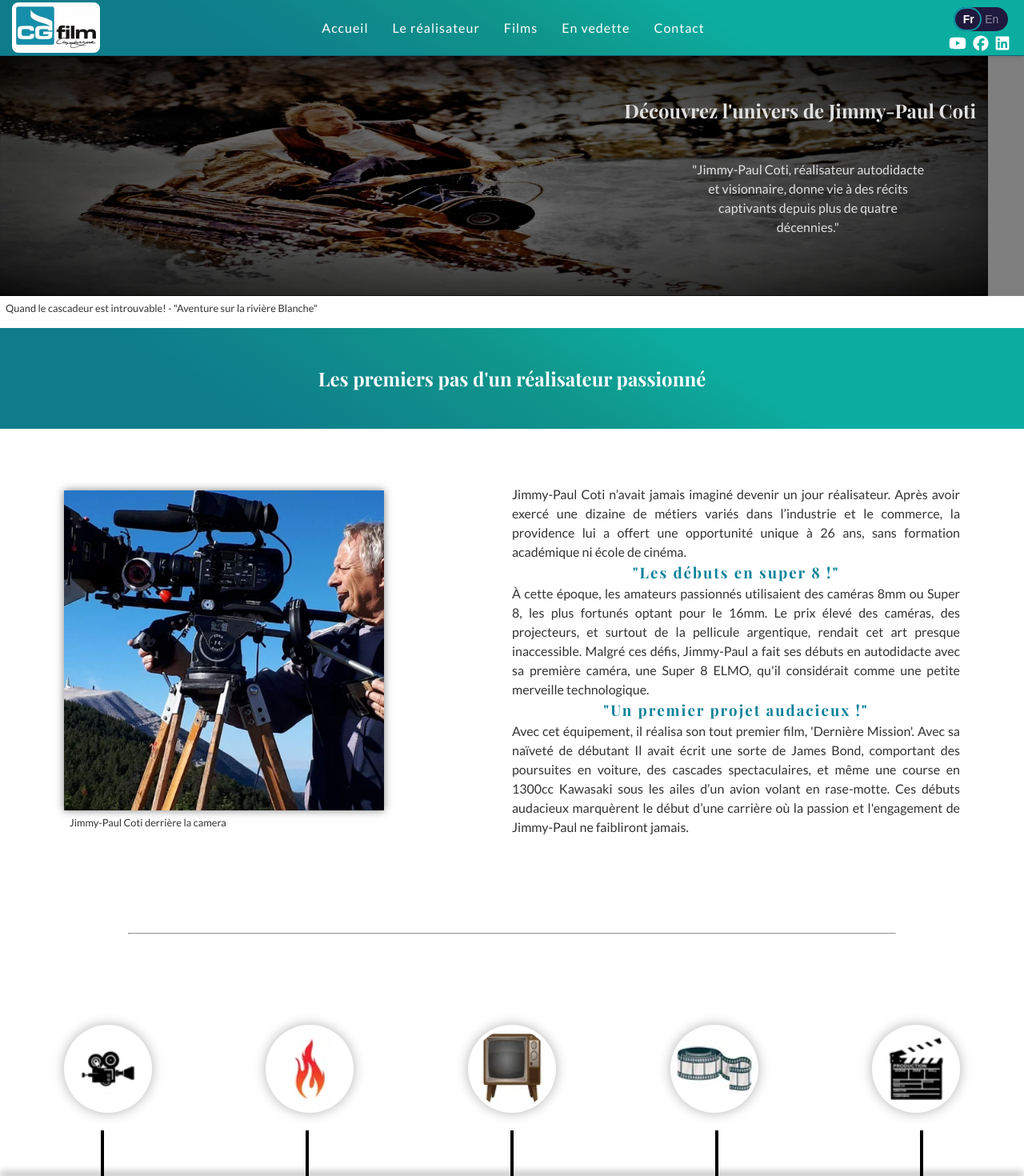
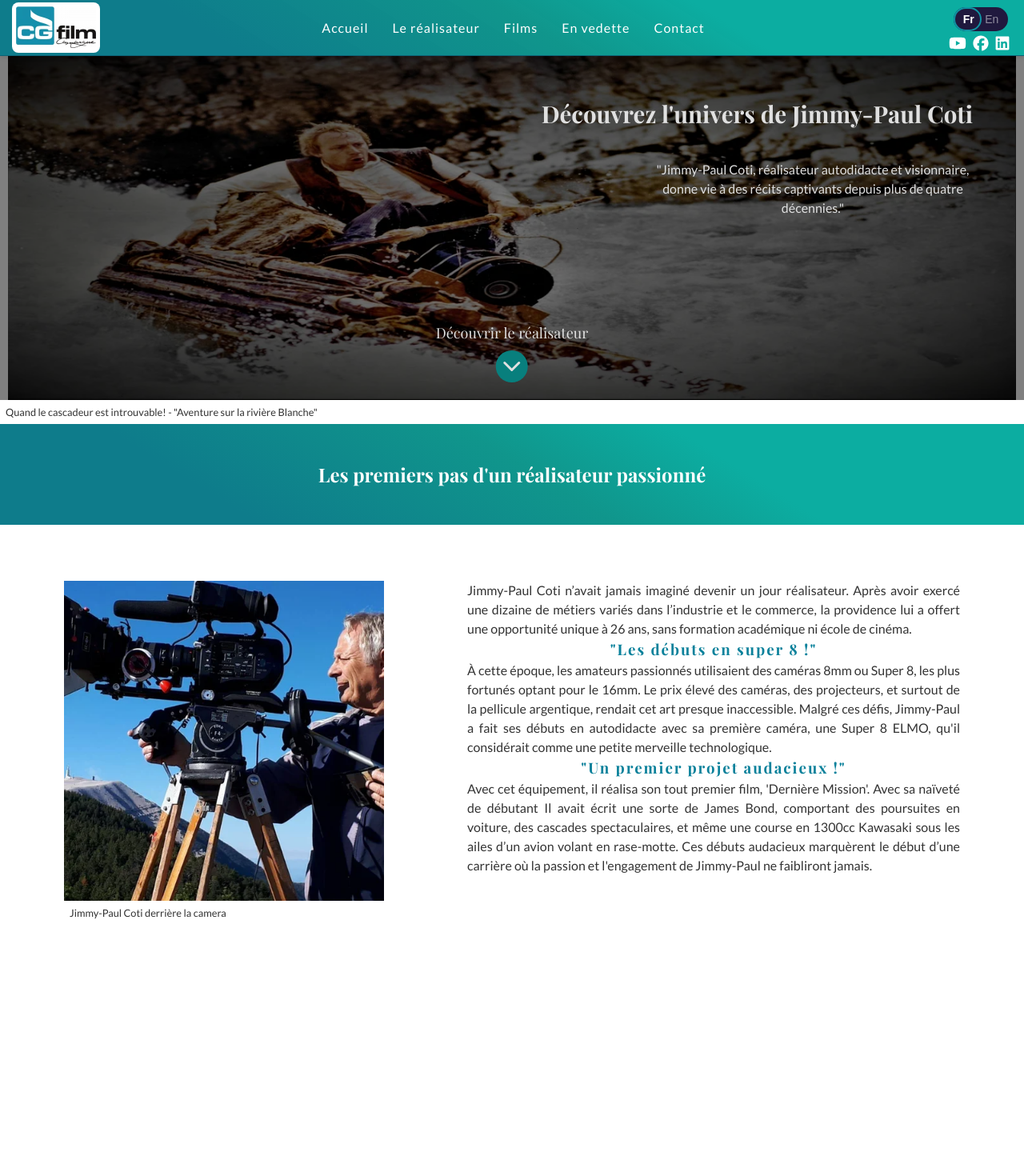
Before and after one commit to Annesophie55/cgfilm_site, a Nuxt app: page /filmMaker in a window 1280 px wide. Shown: the top 1470 px of the page at 80% size. Built offline with nearby package versions, Linux system fonts and the light colour scheme.

Commit message:
feat Numbercounter go when the user scroll on the element

```diff
--- a/assets/scss/pages/filmMaker.scss
+++ b/assets/scss/pages/filmMaker.scss
@@ -1,29 +1,51 @@
 .intro{
   position: relative;
-  height: 300px;
-  margin-bottom: 40px;
+  max-height: 430px;
+  width: 100vw;
+  margin-bottom: 30px;
+
+  @media (max-width: 430px){
+    margin-bottom: 50px;
+  }
+
+}
+
+.intro-content {
+  position: relative;
+  text-align: center;
+  width: 100%;
+  max-height: 430px;
+
+  figure{
+    position: relative;
+    width: 100%;
+    height: 430px;
+    margin: 0;
+  }
 }
 
 .intro-title{
   position: absolute;
   color: var(--gray-light);
   top: 50px;
-  right: 60px;
+  right: 5%;
   font-family: var(--font-secondary-bold-italic);
+  font-size: clamp(1rem, 2.3vw, 2rem);
   z-index: 2;
   text-align: center;
-}
 
-hr{
-  width: 75%;
-  margin: 80px auto;
+  @media (max-width: 560px){
+    top: 30px;
+    right: 0;
+    left: 0;
+  }
 }
 
 .overlay{
   position: absolute;
   background-color: rgba(0, 0, 0, 0.5);
   width: 100%;
-  height: 300px;
+  height: 100%;
   z-index: 1;
   top: 0;
 }
@@ -32,39 +54,67 @@ hr{
   position: absolute;
   color: var(--gray-light);
   top: 130px;
-  right: 120px;
+  right: 5%;
   font-family: var(--font-primary-regular);
   z-index: 2;
-  width: 300px;
+  width: 400px;
   text-align: center;
+  font-size: clamp(1rem, 2vw, 1rem);
+
+  @media (max-width: 768px){
+    width: 250px;
+  }
+
+  @media (max-width: 560px){
+    width: 170px;
+  }
 }
-
-.bio-content{
+.bio-content {
+  position: relative;
   padding: 40px 80px;
   display: flex;
-  justify-content: space-evenly;
-  align-items: center;
+  justify-content: space-between;
+  align-items: flex-start;
   width: 100%;
-}
+  min-height: 100vh; /* Assurer une hauteur suffisante */
 
-.img-fixed-container{
-  width: 100%;
-}
-
-.img-content{
-  figure{
-    img{
-      box-shadow: 0 0 10px rgba(0, 0, 0, 0.5);
-    }
+  @media (max-width: 768px){
+    flex-direction: column;
+    padding: 40px 20px;
+    justify-content: center;
+    align-items: center;
   }
 }
 
-.bio-txt{
-  width: 100%;
-  p{
+.img-fixed-container {
+  width: 40%;
+  max-width: 400px;
+  position: relative;
+
+  @media (max-width: 768px){
+    margin-bottom: 20px;
+    justify-content: center;
+    align-items: center;
+    width: 100%;
+  }
+}
+
+.img-content {
+  position: sticky;
+  top: 20px; /* Garder une marge par rapport au haut */
+  height: auto;
+}
+
+.bio-txt {
+  width: 55%;
+  margin-left: 20px;
+  min-height: 120vh; /* Augmente la hauteur pour s'assurer qu'on peut scroller */
+
+  p {
     text-align: justify;
   }
-  h3{
+
+  h3 {
     text-align: center;
     letter-spacing: 2px;
     color: var(--blue-secondary);
--- a/components/Carrousel.vue
+++ b/components/Carrousel.vue
@@ -25,13 +25,7 @@
         </div>
 
         <!-- Bouton pour descendre -->
-        <button @click="scrollToNextSection" class="btn-scroll">
-          Explorer l'univers de <em>CG-Film</em>
-          <br>
-          <client-only>
-          <font-awesome-icon :icon="['fas', 'chevron-down']" />
-          </client-only>
-        </button>
+        <BtnScroll class="btn-scroll" :section-to-scroll="sectionToScroll" :btn-content="btnContent"/>
       </div>
     </swiper-slide>
   </swiper>
@@ -54,7 +48,8 @@ interface Film {
   videoId: string;
 }
 
-import filmsData from "~/data/films"; // Assure-toi que le fichier `films.ts` est bien typé
+import filmsData from "~/data/films";
+import BtnScroll from "./BtnScroll.vue";
 
 const films = ref<Film[]>(filmsData); // Typage de la liste des films
 
@@ -67,13 +62,10 @@ onMounted(() => {
   }, 5000);
 });
 
-// Typage de la fonction scrollToNextSection
-const scrollToNextSection = (): void => {
-  const nextSection = document.querySelector<HTMLElement>(".about-container");
-  if (nextSection) {
-    nextSection.scrollIntoView({ behavior: "smooth" });
-  }
-};
+//Variable pour la section à scroller
+const sectionToScroll: string = ".about-container";
+//Variable pour le contenu du bouton
+const btnContent: string = "Découvrir l'univers de CG-Film";
 </script>
 
 
@@ -129,24 +121,4 @@ const scrollToNextSection = (): void => {
   background: #087f7d;
 }
 
-.btn-scroll {
-  position: absolute;
-  bottom: 5%;
-  left: 50%;
-  background: rgb(217, 231, 230);
-  transform: translateX(-50%);
-  color: var(--gray-dark);
-  opacity: 0.8;
-  padding: 5px 15px;
-  border: none;
-  border-radius: 5px;
-  cursor: pointer;
-  font-size: 18px;
-}
-
-.btn-scroll:hover {
-  background: #087f7d;
-  color: var(--white);
-}
-
 </style>
--- a/components/NumberCounter.vue
+++ b/components/NumberCounter.vue
@@ -1,5 +1,5 @@
 <template>
-  <div>
+  <div ref="counterSection">
     <p>{{ currentNumber }}</p>
   </div>
 </template>
@@ -7,20 +7,34 @@
 <script setup lang="ts">
 import { ref, onMounted, defineProps } from "vue";
 
-// Définition des props avec typage strict
+// Définition des props
 const props = defineProps<{
   max: number;
-  speed?: number; // Optionnel avec une valeur par défaut
+  speed?: number; // Optionnel, par défaut à 50ms
 }>();
 
-// Valeur réactive pour l'affichage du compteur
+// Références
 const currentNumber = ref<number>(0);
+const hasStarted = ref<boolean>(false); // Pour éviter plusieurs démarrages
+const counterSection = ref<HTMLElement | null>(null);
 
 onMounted(() => {
-  startCounting();
+  if (counterSection.value) {
+    const observer = new IntersectionObserver((entries) => {
+      if (entries[0].isIntersecting && !hasStarted.value) {
+        hasStarted.value = true; // Marque l'animation comme lancée
+        startCounting();
+        observer.disconnect(); // On arrête l'observation après lancement
+      }
+    }, {
+      threshold: 0.5, // L'animation démarre quand 50% de l'élément est visible
+    });
+
+    observer.observe(counterSection.value);
+  }
 });
 
-// Fonction de comptage avec typage strict
+// Fonction de comptage
 const startCounting = (): void => {
   const step: number = Math.ceil(props.max / 100);
   const interval = setInterval(() => {
@@ -32,6 +46,6 @@ const startCounting = (): void => {
     } else {
       clearInterval(interval);
     }
-  }, props.speed ?? 50); // Utilisation de la valeur par défaut
+  }, props.speed ?? 50);
 };
 </script>
--- a/pages/filmMaker.vue
+++ b/pages/filmMaker.vue
@@ -4,12 +4,13 @@
     <section class="intro">
       <div class="intro-content">
         <figure>
-          <NuxtImg src="/images/jimmy_radeau.webp" alt="Photo de Jimmy-Paul Coti lors du tournage de 'Aventure sur la rivière blanche'" width="1235" height="300"/>
+          <NuxtImg src="/images/jimmy_radeau.webp" alt="Photo de Jimmy-Paul Coti lors du tournage de 'Aventure sur la rivière blanche'" width="1260" height="430"/>
           <figcaption>Quand le cascadeur est introuvable! - "Aventure sur la rivière Blanche"</figcaption>
         </figure>
 
         <h1 class="intro-title">Découvrez l'univers de Jimmy-Paul Coti</h1>
         <p class="intro-txt">"Jimmy-Paul Coti, réalisateur autodidacte et visionnaire, donne vie à des récits captivants depuis plus de quatre décennies."</p>
+        <BtnScroll class="btn-scroll" sectionToScroll=".film-maker__bio" btnContent="Découvrir le réalisateur"/>
       </div>
       <div class="overlay"></div>
     </section>
@@ -33,8 +34,8 @@
         </div>
       </div>
     </section>
-    <hr/>
     <section class="time-line">
+      <CinemaCurtain />
       <TimeLine />
     </section>
   </main>
@@ -46,6 +47,8 @@
 import Header from '~/components/Header.vue';
 import Footer from '~/components/Footer.vue';
 import TimeLine from '~/components/TimeLine.vue';
+import BtnScroll from '~/components/BtnScroll.vue';
+import CinemaCurtain from '~/components/CinemaCurtain.vue';
 
 </script>
 
```
